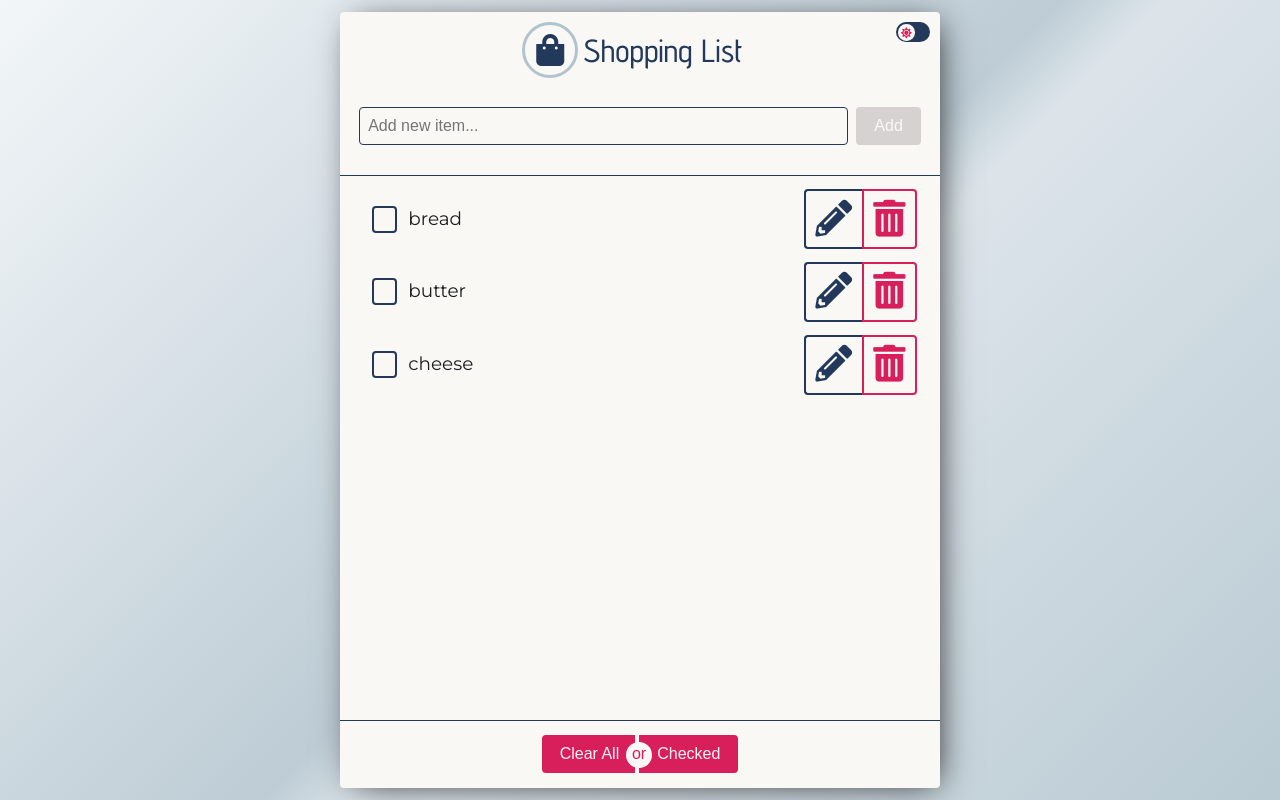
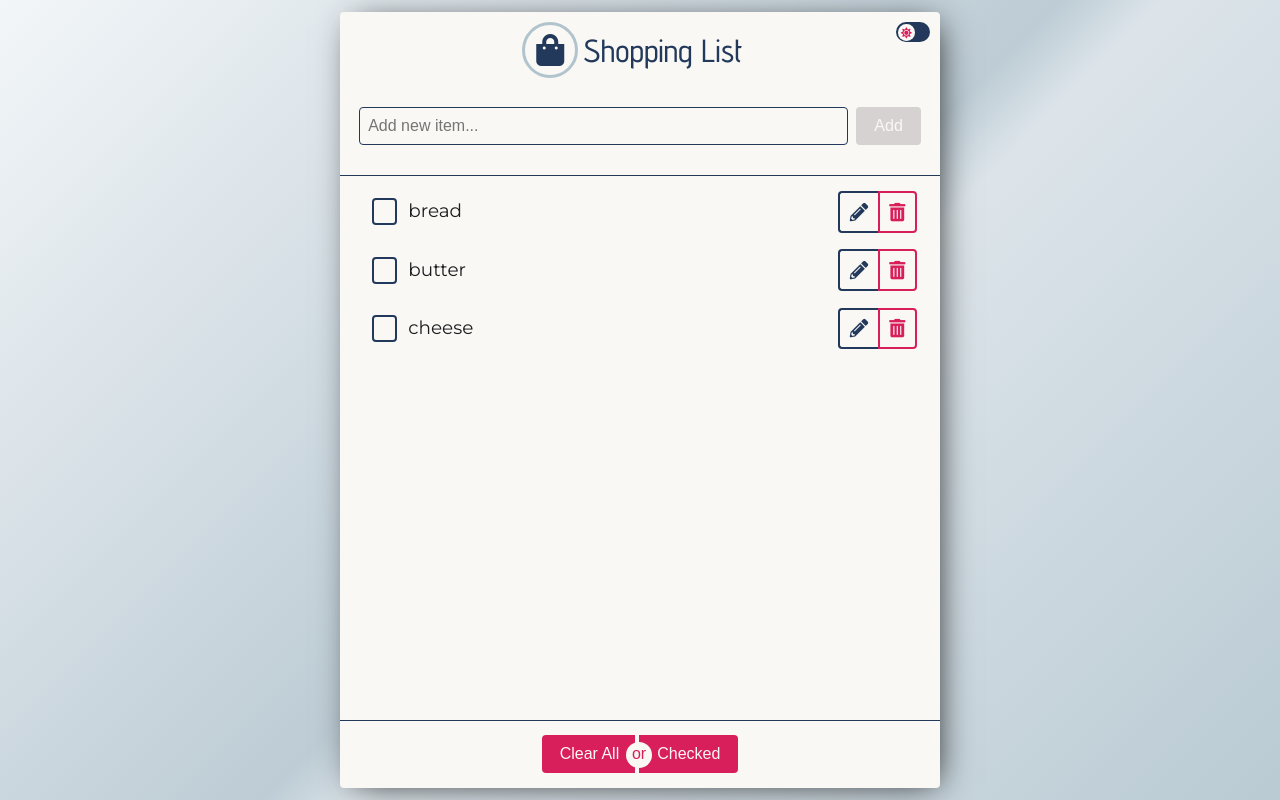
Before and after one commit to jmczerwinska/shopping-list, a React (Create React App) app: page / in a window 1280 px wide. Built offline with nearby package versions, Linux system fonts and the light colour scheme.

Commit message:
smaller icon button

```diff
--- a/src/components/Header.js
+++ b/src/components/Header.js
@@ -4,7 +4,7 @@ import { AppHeader, Icon } from './styledComponents';
 const Header = () => {
     return (
         <AppHeader>
-            <Icon circular className="fas fa-shopping-bag"></Icon>
+            <Icon circular size="big" className="fas fa-shopping-bag"></Icon>
             <h1>Shopping List</h1>
         </AppHeader>
     )
--- a/src/components/styledComponents/Icon.js
+++ b/src/components/styledComponents/Icon.js
@@ -1,7 +1,7 @@
 import styled, { css } from 'styled-components';
 
 const Icon = styled.i`
-  font-size: 2em;
+  font-size: ${({size}) => size === 'big'? '2em': '1em'};
   color: ${({ theme }) => theme.primary};
   margin: 5px;
   text-align: center;
```
